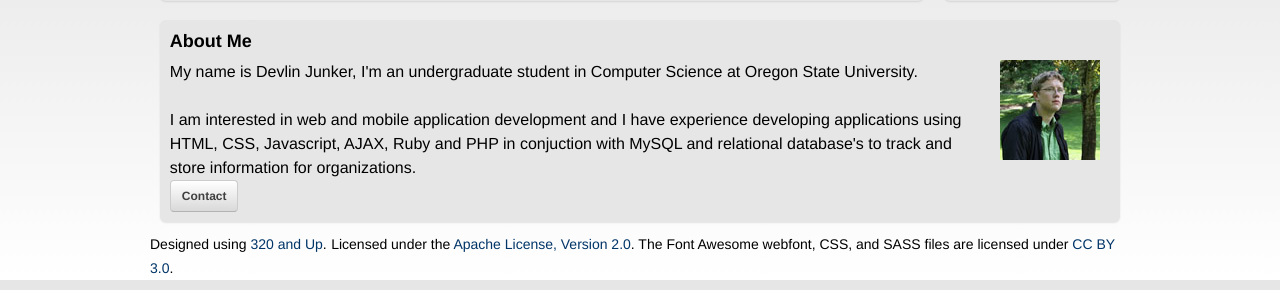
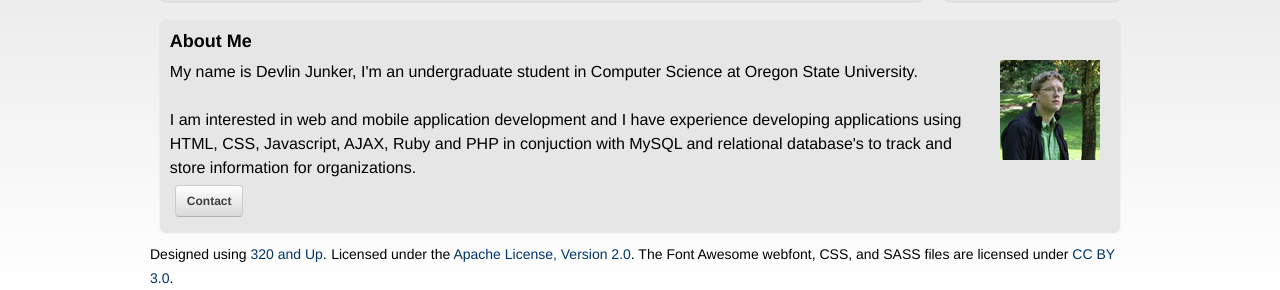
Before and after one commit to devlinjunker/design-junkie, a PHP site: page / in a window 1280 px wide. Shown: the part 713-1003 px from the top of the page. Run offline with PHP 8.4, Linux system fonts and the light colour scheme; some libraries are stand-ins or nearby versions.

Commit message:
button margin

```diff
--- a/sass/_page.scss
+++ b/sass/_page.scss
@@ -13,4 +13,7 @@
 		padding-top: 0px;
 	}
 
+	.btn{
+		margin: 5px;
+	}
 }
--- a/stylesheets/screen.css
+++ b/stylesheets/screen.css
@@ -2552,6 +2552,10 @@ html {
 #about #myphoto {
   padding: 10px;
   padding-top: 0px;
+}
+/* line 16, C:/Users/Devlin/Dropbox/CS Stuff/Web Development/design-junkie/sass/_page.scss */
+#about .btn {
+  margin: 5px;
 }
 
 /* Modernizr =================================================== */
```
